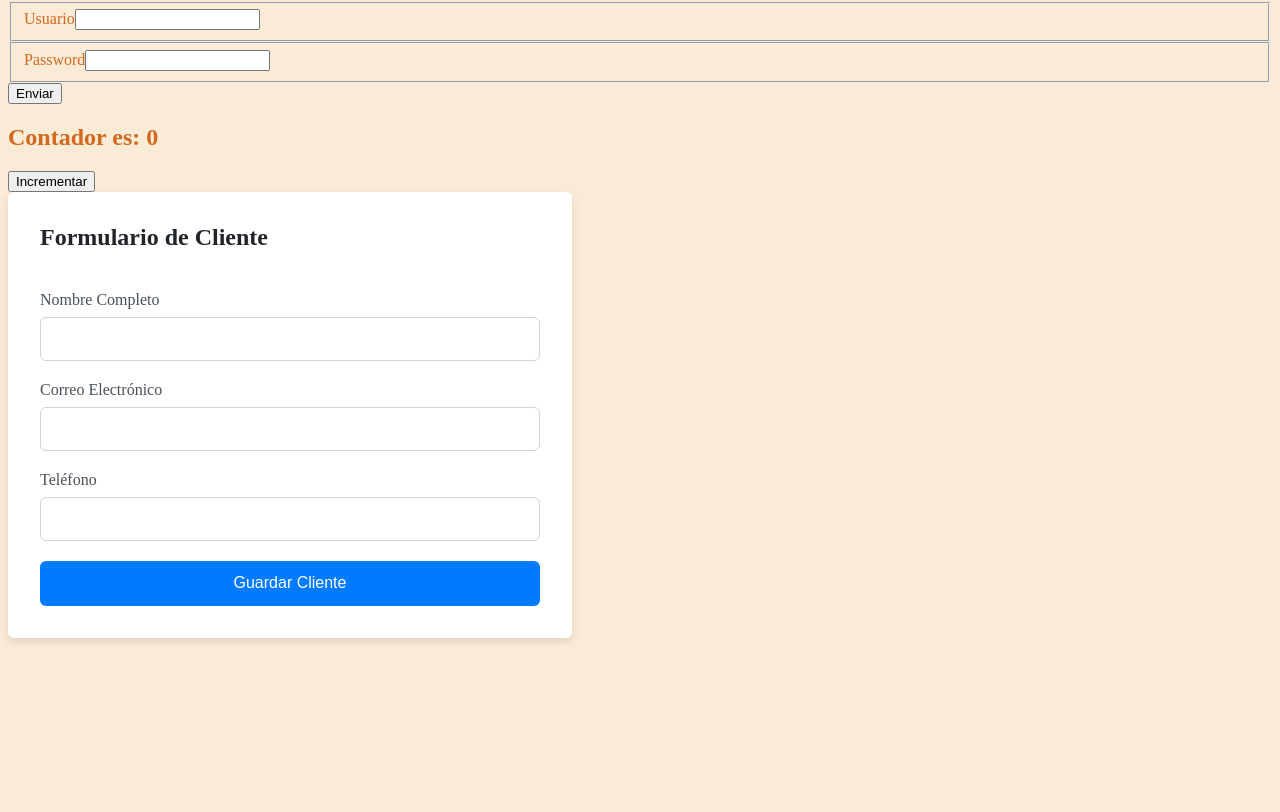
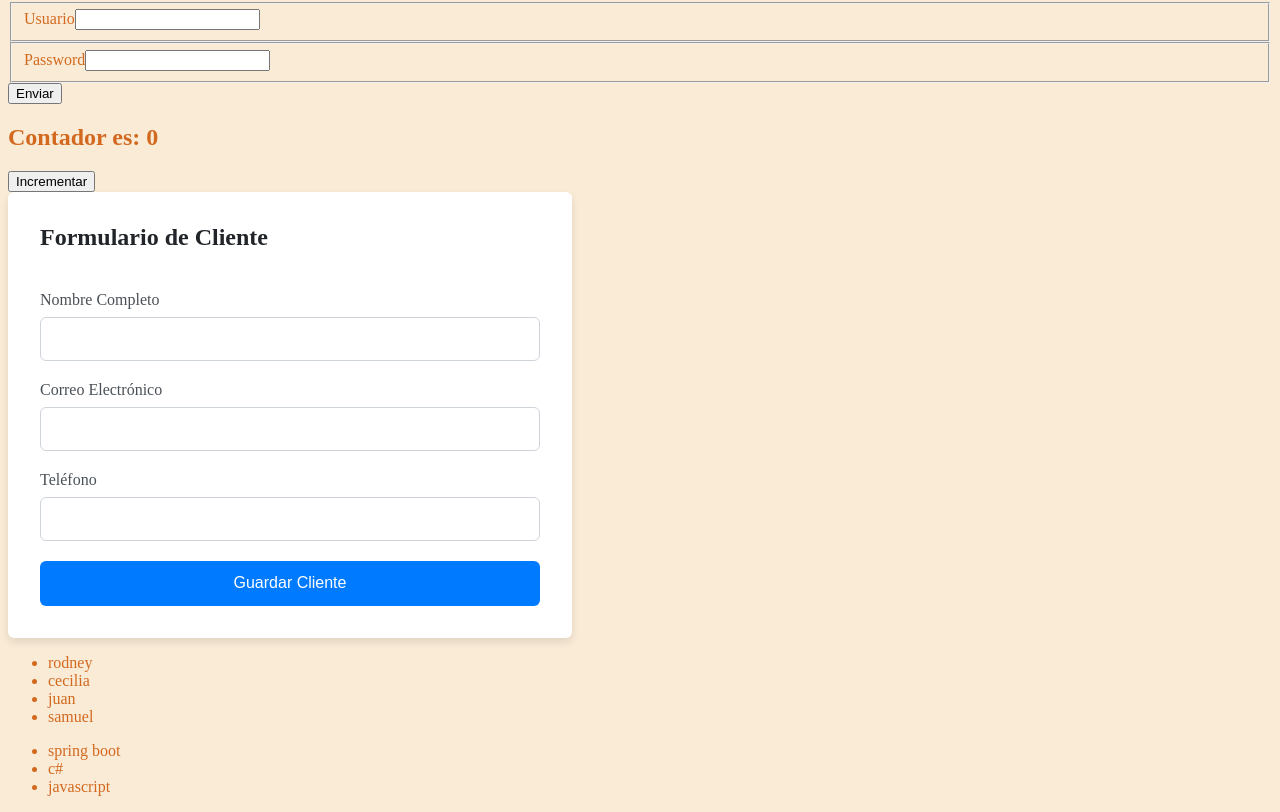
Before and after one commit to rodzapata/cursoReact, a React (Vite) app in the folder primer-proyecto/: page / in a window 1280 px wide. Shown: the part 696-1508 px from the top of the page. Before the commit the page ends 1342 px from the top, so only its background shows below. Built offline with nearby package versions, Linux system fonts and the light colour scheme; no server answers.

Commit message:
mapear prueba

```diff
--- a/primer-proyecto/App.jsx
+++ b/primer-proyecto/App.jsx
@@ -7,9 +7,9 @@ import { FormUser } from "./src/components/FormUser";
 import ComponenteHijo from "./src/components/ComponenteHijo";
 import { ContadorContext } from "./src/components/ContadorContext";
 import ComponenteIntermedio from "./src/components/ComponenteIntermedio";
-
+import Mapear from "./src/pages/mapear";
 import ClientForm from "./src/components/ClientForm";
-
+import Prueba from "./src/pages/prueba";
 
 const App = () => {
   const [escoger, setEscoger] = useState();
@@ -43,7 +43,9 @@ const App = () => {
         <h2>Contador es: {cont}</h2>
         <ComponenteHijo></ComponenteHijo>
       </ContadorContext.Provider>
-            <ClientForm/>
+      <ClientForm />
+      <Mapear></Mapear>
+      <Prueba/>
 
 
 
--- /dev/null
+++ b/primer-proyecto/src/pages/mapear.jsx
@@ -0,0 +1,15 @@
+import React from 'react'
+
+const Mapear = () => {
+  const user = ["rodney", "cecilia", "juan", "samuel"];
+
+  return (
+    <ul>
+      {
+        user.map((u, index) => (<li key={index}>{u}</li>))
+      }
+    </ul>
+  )
+}
+
+export default Mapear
--- /dev/null
+++ b/primer-proyecto/src/pages/prueba.jsx
@@ -0,0 +1,13 @@
+function Prueba() {
+    const user = ["spring boot", "c#", "javascript"]
+    return (
+        <ul>
+            {
+                user.map((u, index) => (<li key={index}>{u} </li>))
+                //< li ></li>
+            }
+        </ul >
+    )
+}
+
+export default Prueba;
```
